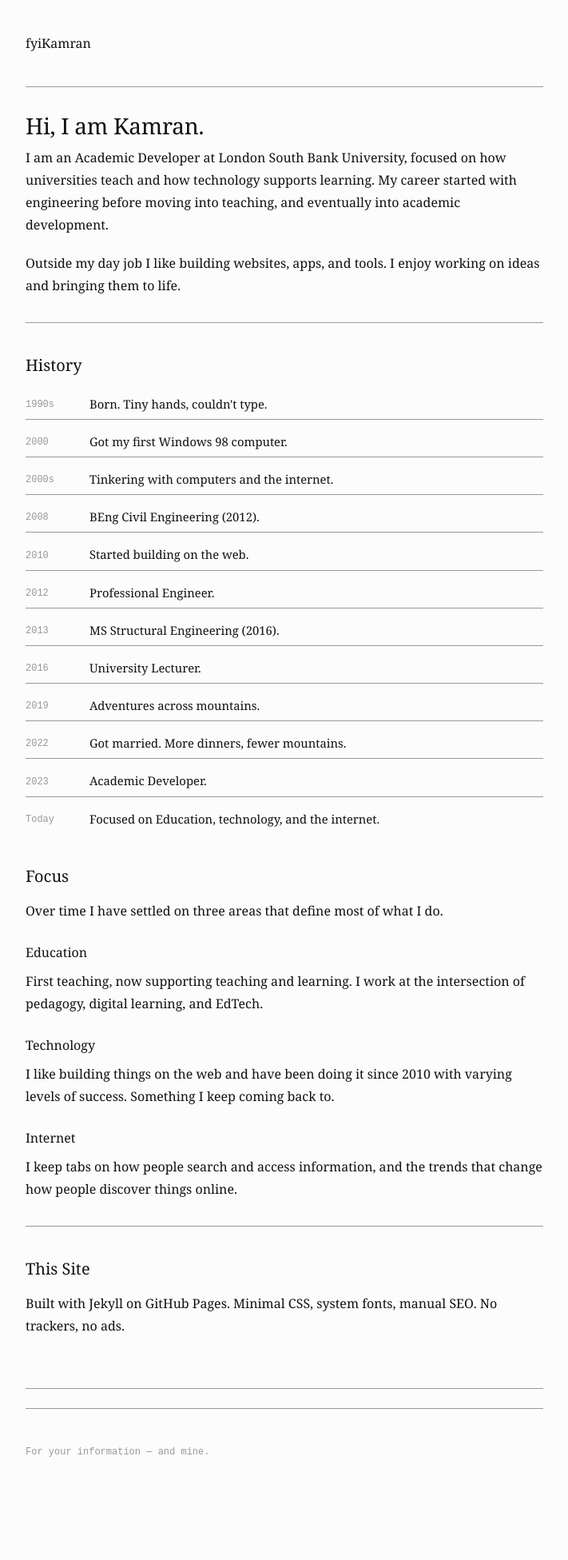
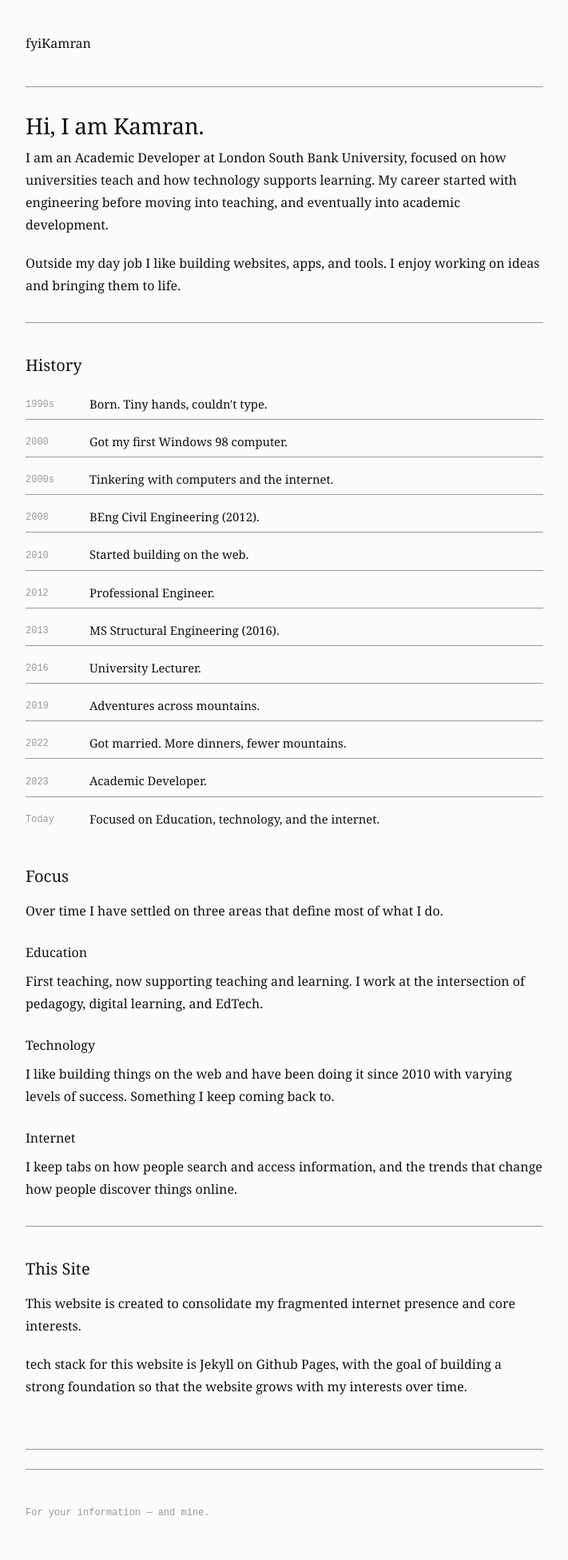
Before and after one commit to fyikamran/fyikamran.github.io, a Jekyll site: the page built from about.html, in a window 1280 px wide. Shown: the whole page at 80% size, without its empty margins (284-995 px from the left). Built offline with Jekyll 4.4.1, drawn with Linux system fonts in a browser that asks for light colours; before the commit the page ends 1875 px from its top, so only the background shows below that.

Commit message:
Update about.html

```diff
--- a/about.html
+++ b/about.html
@@ -50,7 +50,7 @@ title: "About - Muhammad Kamran"
 <hr>
  <section class="about-site">
    <h2>This Site</h2>
-   <p>Built with Jekyll on GitHub Pages. Minimal CSS, system fonts, manual SEO. No trackers, no ads.</p>
+<p>This website is created to consolidate my fragmented internet presence and core interests.</p>
+<p>tech stack for this website is Jekyll on Github Pages, with the goal of building a strong foundation so that the website grows with my interests over time.</>
  </section>
-
 </article>
```
